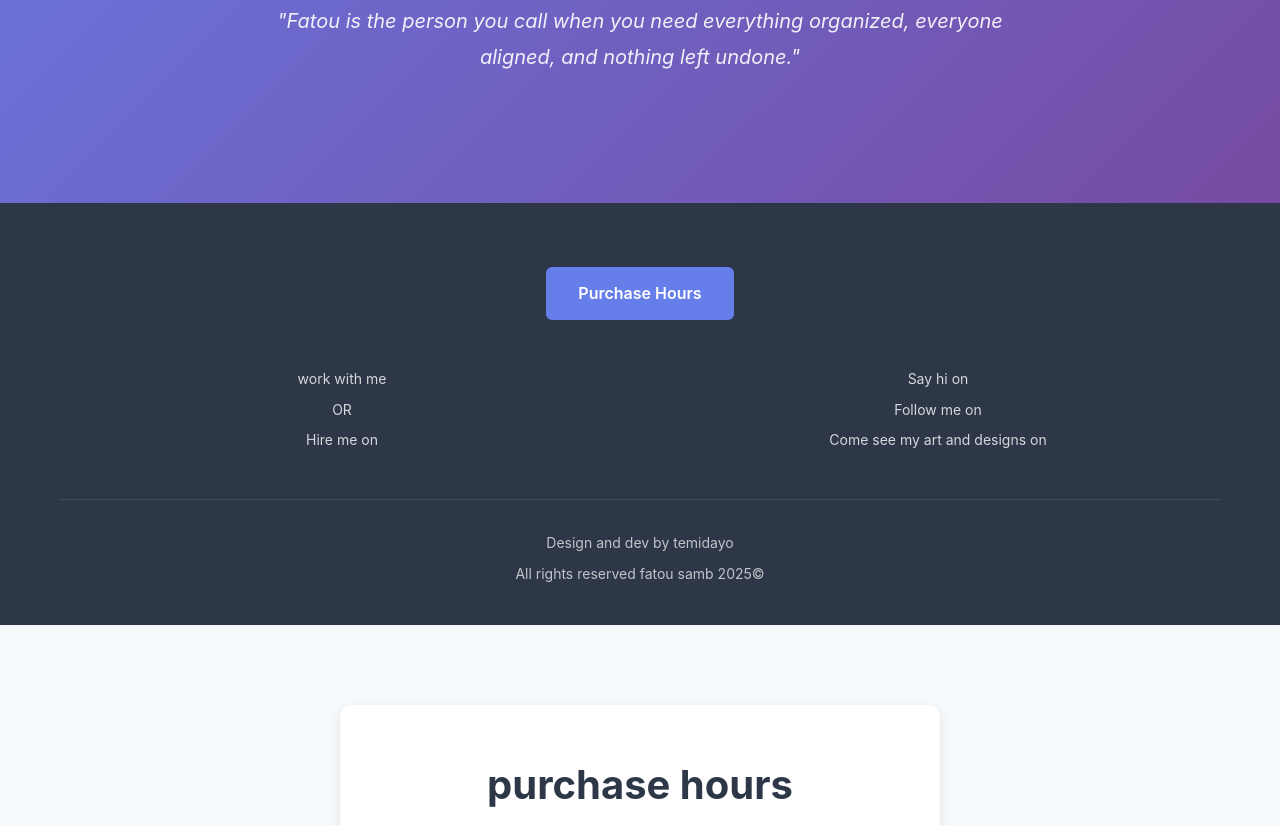
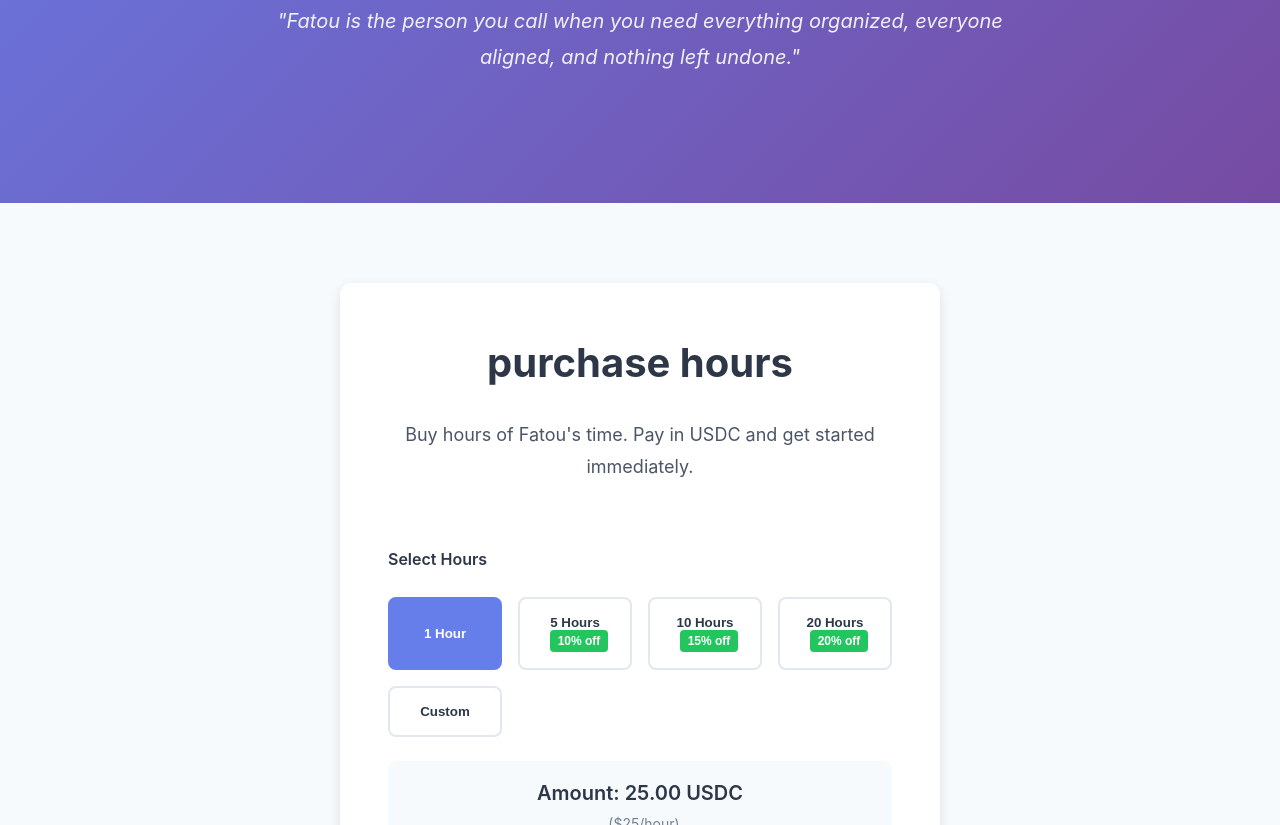
Before and after one commit to boorich/naveens, a website: page public/fatou/index.html in a window 1280 px wide. Shown: the part 533-1358 px from the top of the page. Drawn offline with Linux system fonts and the light colour scheme; no server answers.

Commit message:
Remove footer - minimal cash register: only header and payment
- Remove entire footer section with social links and credits
- Keep only hero header and payment section
- True minimal cash register interface

```diff
--- a/public/fatou/index.html
+++ b/public/fatou/index.html
@@ -18,34 +18,6 @@
     </div>
   </header>
 
-
-  <!-- Footer -->
-  <footer class="footer">
-    <div class="container">
-      <div class="footer-cta">
-        <a href="#payment-section" class="btn btn-primary">Purchase Hours</a>
-      </div>
-
-      <div class="footer-links">
-        <div class="footer-section">
-          <p class="footer-label">work with me</p>
-          <p class="footer-label">OR</p>
-          <p class="footer-label">Hire me on</p>
-        </div>
-
-        <div class="footer-section">
-          <p class="footer-label">Say hi on</p>
-          <p class="footer-label">Follow me on</p>
-          <p class="footer-label">Come see my art and designs on</p>
-        </div>
-      </div>
-
-      <div class="footer-credit">
-        <p>Design and dev by temidayo</p>
-        <p class="copyright">All rights reserved fatou samb 2025©</p>
-      </div>
-    </div>
-  </footer>
 
   <!-- Payment Section -->
   <section class="payment-section" id="payment-section">
```
